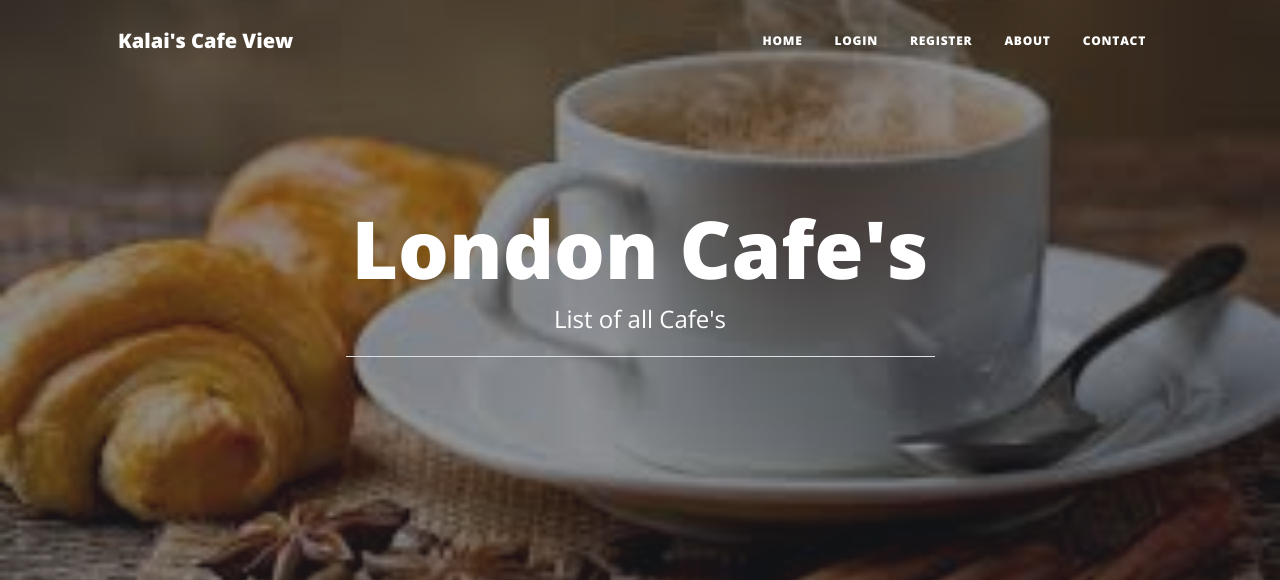
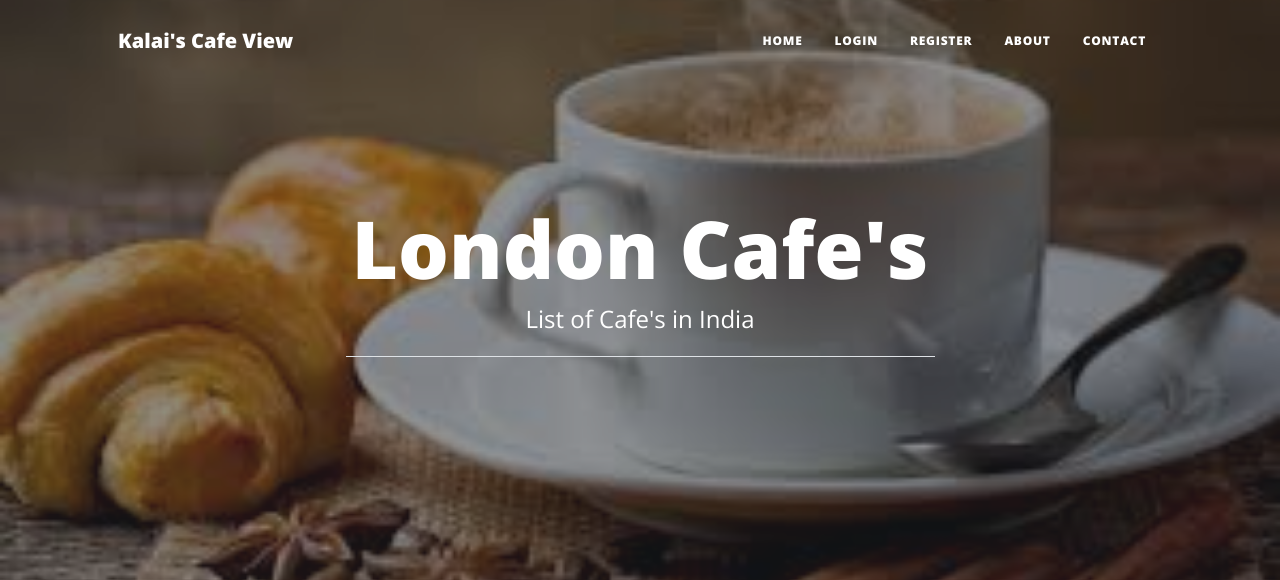
Before and after one commit to kalai-hub/07-Cafe-Wifi, a Flask app: page / in a window 1280 px wide. Shown: the top 580 px of the page. Run offline with Flask 3, Linux system fonts and the light colour scheme; data that the repository does not hold is empty; some libraries are stand-ins or nearby versions.

```diff
--- a/templates/index.html
+++ b/templates/index.html
@@ -10,7 +10,7 @@
       <div class="col-md-10 col-lg-8 col-xl-7">
         <div class="site-heading">
           <h1>London Cafe's</h1>
-          <span class="subheading">List of all Cafe's</span>
+          <span class="subheading">List of Cafe's in India</span>
           <hr class="my-4" />
         </div>
       </div>
```
